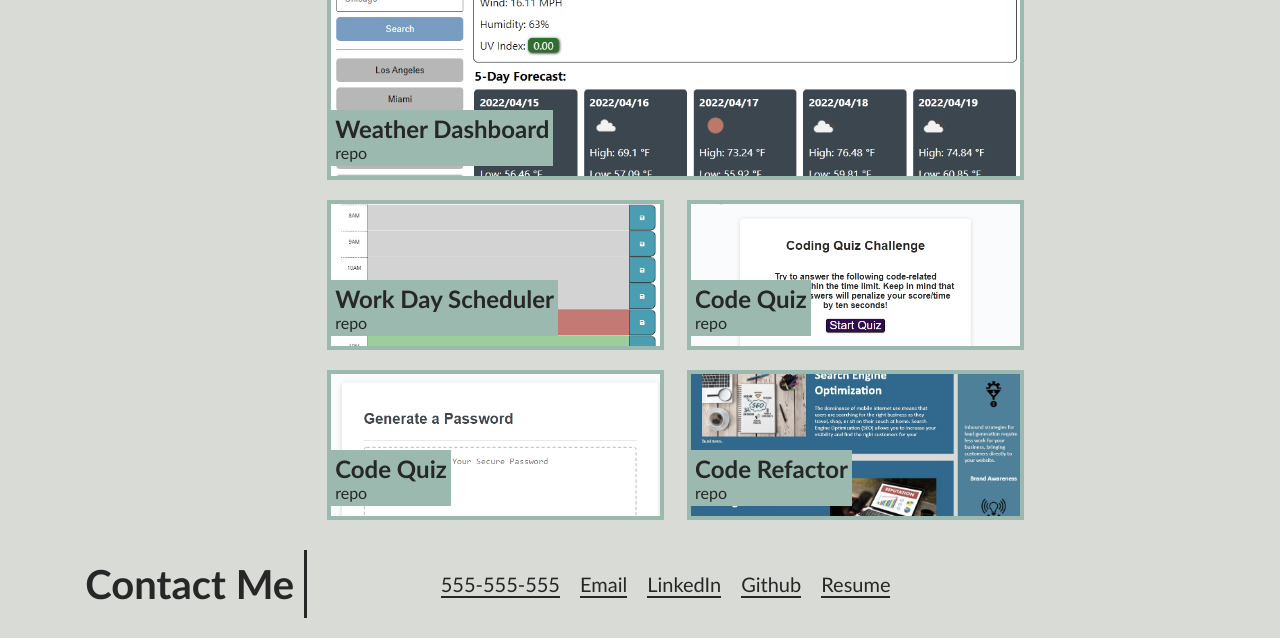
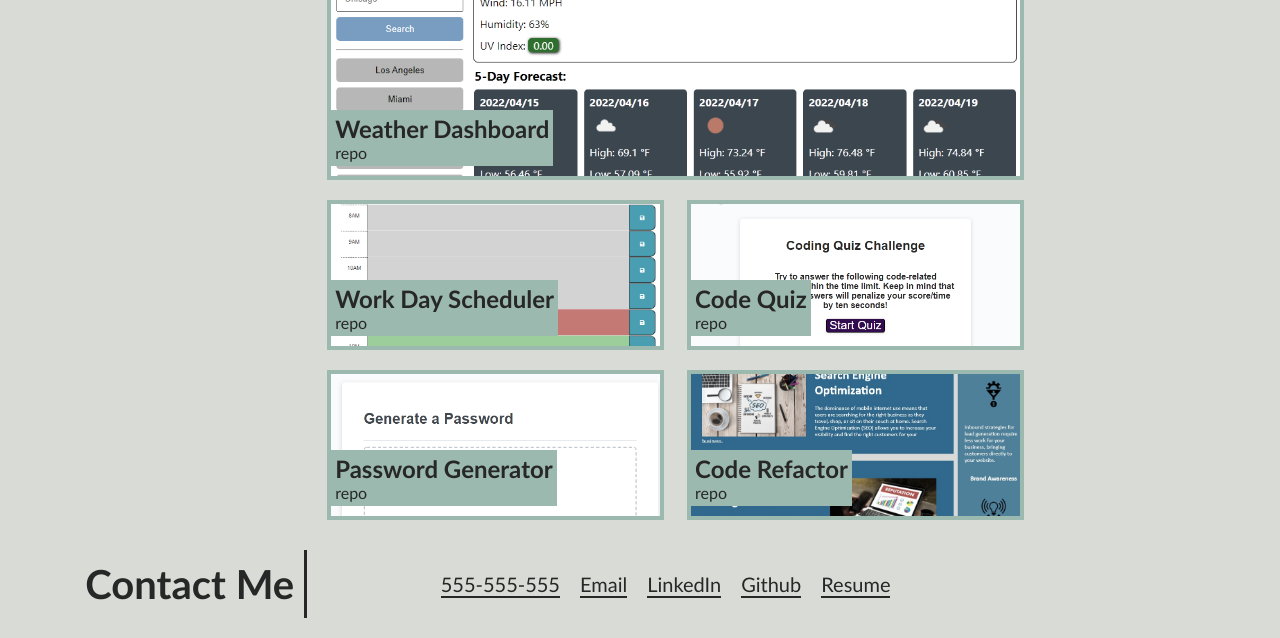
Before and after one commit to nearcatch/professional-portfolio, a plain HTML site: page index.html in a window 1280 px wide. Shown: the part 416-1054 px from the top of the page. Drawn offline with Linux system fonts and the light colour scheme.

Commit message:
correct typo

```diff
--- a/index.html
+++ b/index.html
@@ -94,7 +94,7 @@
           <div class="card-caption">
             <h2>
               <a href="https://nearcatch.github.io/nu-hw-03-password-generator/"
-                >Code Quiz</a
+                >Password Generator</a
               >
             </h2>
             <a href="https://github.com/nearcatch/nu-hw-03-password-generator">repo</a>
```
Also changed, not shown: assets/readme/full-page-screenshot.png.
